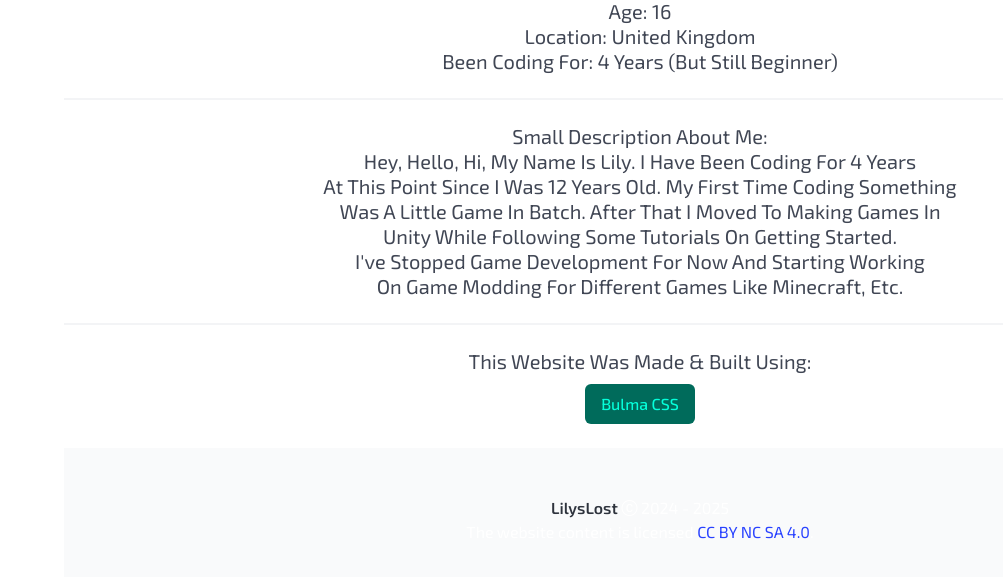
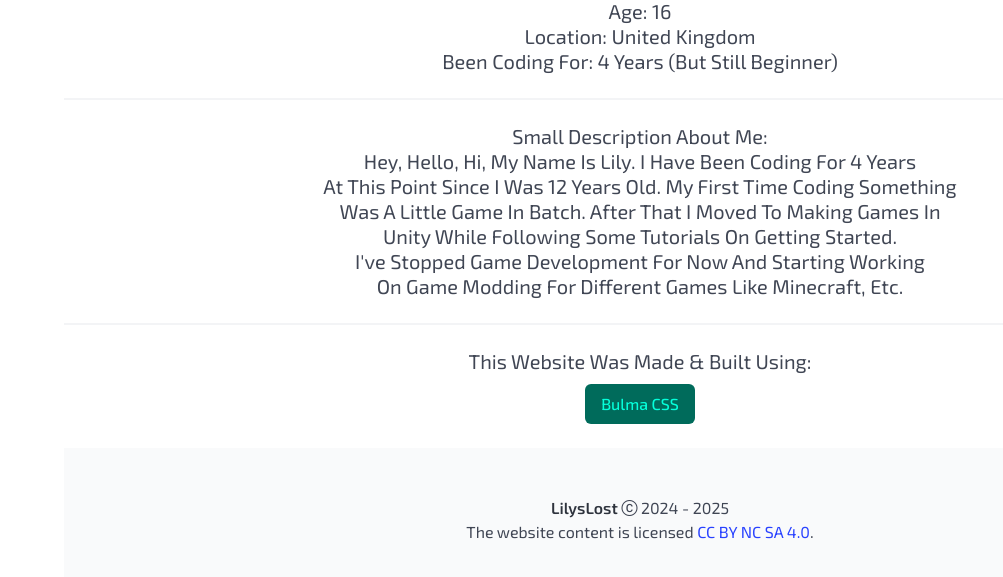
Before and after one commit to CurrentlyLost/LilysLost, a plain HTML site: page index.html in a window 1280 px wide. Shown: the part 225-802 px from the top of the page, without its empty margins (0-1003 px from the left). Drawn offline with nearby package versions, Linux system fonts and the light colour scheme.

Commit message:
Update style.css
Commented "color: white;" Due To Font Colouring Issues With Some Elements

```diff
--- a/style.css
+++ b/style.css
@@ -5,7 +5,7 @@
     font-family: "Exo 2", sans-serif;
     font-optical-sizing: auto;
     font-style: normal;
-    color: white;
+    /* color: white; "NOT USED" */
 }
 
 h1 {
```
